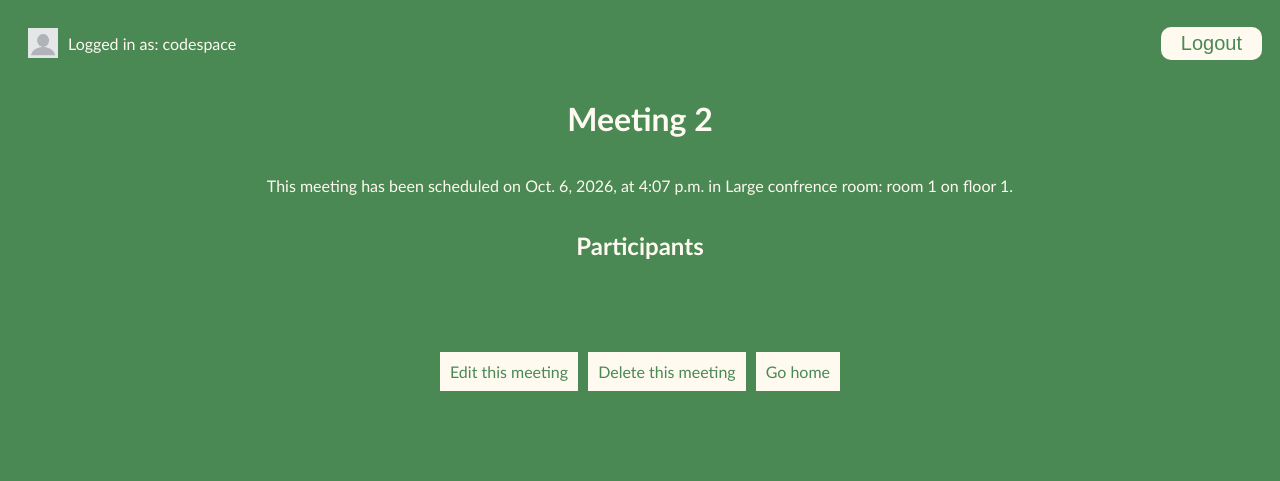
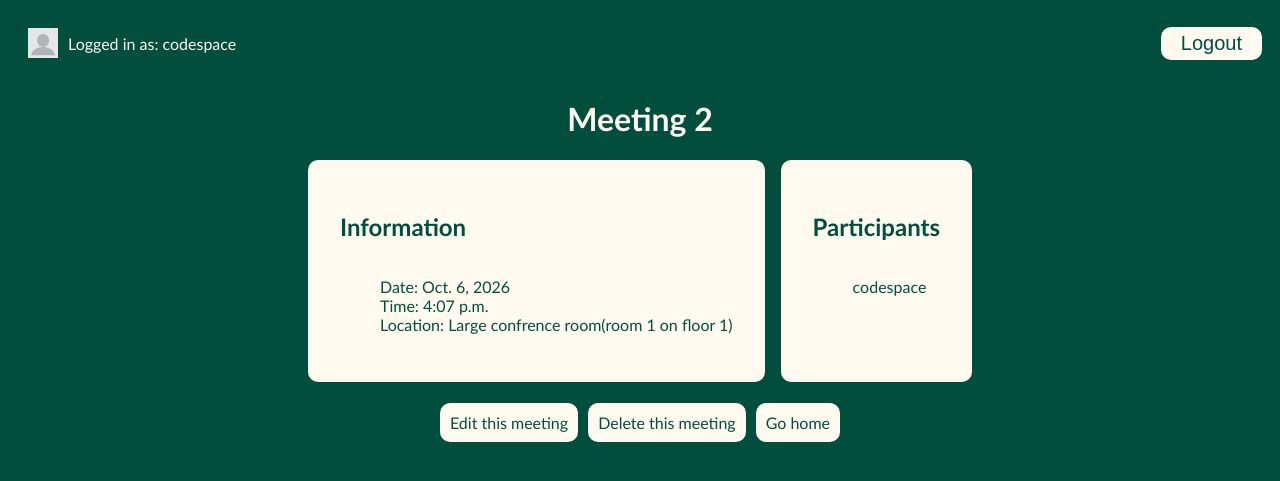
Before and after one commit to Erikabuckley/django-skills, a Django app: page /meetings/3 in a window 1280 px wide. Shown: the top 481 px of the page. Run offline with Django 5.2, Linux system fonts and the light colour scheme; a user stored in the database is signed in; data comes from the database, SQL or seed files in the repository; both versions use the stored data as it was after the commit.

Commit message:
css updates

```diff
--- a/meeting_planner/meetings/models.py
+++ b/meeting_planner/meetings/models.py
@@ -8,7 +8,7 @@ class Room(models.Model):
     room_number = models.IntegerField()
 
     def __str__(self):
-        return f"{self.name}: room  {self.room_number} on floor {self.floor}"
+        return f"{self.name}(room  {self.room_number} on floor {self.floor})"
 
 #table in db has to inherit from the models superclass
 class Meeting(models.Model):
--- a/meeting_planner/templates/base.html
+++ b/meeting_planner/templates/base.html
@@ -4,14 +4,15 @@
 <head>
     <meta charset="UTF-8">
     <title>{% block title %}{% endblock %}</Title>
-    <link rel="stylesheet" href="{% static "website/style.css" %}">
+    <link rel="stylesheet" href="{% static 'website/style.css' %}">
+    <link rel="icon" type="image/x-icon" href="{% static 'website/icon.png' %}">
 </head>
 
 <body>
     <div class="login">
         {% if user.is_authenticated %}
             <div class="name">
-                <img src="{% static "website/profile.jpg" %}" id="profile">
+                <img src="{% static 'website/profile.jpg' %}" id="profile">
                 Logged in as: {{user.get_username}}
             </div>
             <form method="post" action="{%url 'logout'%}">
--- a/meeting_planner/templates/meetings/detail.html
+++ b/meeting_planner/templates/meetings/detail.html
@@ -5,23 +5,33 @@
 {% block content%}
 <h1>{{meeting.title}}</h1>
 
-<p>
-    This meeting has been scheduled on {{meeting.date}}, at {{meeting.start_time}} in {{meeting.room}}.
-</p>
+<div class="meeting-card">
 
+    <div class="item meeting-info">
+        <h2>Information</h2>
+        <ul>
+            <li>Date: {{meeting.date}}</li>
+            <li>Time: {{meeting.start_time}} </li>
+            <li>Location: {{meeting.room}}</li>
+        </ul>
+    </div>
+
+    <div class="item meeting-participants">
         <h2>Participants</h2>
         <ul>
-    {% for participant in participants.all%}
-    <li>{{ participant.username }}
+            {% for participant in meeting.participants.all%}
+            <li>{{ participant.username }}</li>
             {%endfor%}
         </ul>
+    </div>
 
-<br>
+</div>
 
+<div class="meeting-actions">
     <p class="actions">
         <a href="{%url 'edit' meeting.id%}">Edit this meeting</a><br>
         <a href="{%url 'delete' meeting.id%}">Delete this meeting</a><br>
         <a href="{% url 'welcome' %}">Go home</a>
-
     </p>
+</div>
 {%endblock%}
--- a/meeting_planner/templates/website/welcome.html
+++ b/meeting_planner/templates/website/welcome.html
@@ -15,10 +15,11 @@
                     </li>
                 {% endfor %}
             </ul>
-    <div>
+        </div>
+
         <div class="rooms">
             <a href="{%url 'rooms'%}">View rooms in the building</a>
         </div>
-{% endif%}
+    {% endif %}
 
 {%endblock%}
--- a/meeting_planner/website/static/website/style.css
+++ b/meeting_planner/website/static/website/style.css
@@ -1,84 +1,100 @@
+:root {
+    --main: #014e3c;
+}
+
 body {
     font-family: 'Calibri', 'Trebuchet MS', sans-serif;
     color: floralwhite;
-    background-color: #4a8854;
-}
-
-a{
-    color: white;
-    text-decoration: none;
+    background-color: var(--main);
 }
 
 button {
     background-color: floralwhite;
     border: none;
-    color: #4a8854;
+    color: var(--main);
     border-radius: 10px;
     padding: 5px 20px;
     font-size: 20px;
 }
 
-.login{
+button:hover {
+    background-color: rgb(233, 231, 229);
+}
+
+li {
+    list-style-type: none;
+}
+
+.login {
     justify-content: space-between;
-    display:flex;
+    display: flex;
     flex-direction: row;
     padding: 10px;
     align-items: center;
 }
 
-button:hover{
-    background-color: rgb(233, 231, 229);
+a{
+    text-decoration: none;
 }
 
-#profile{
+#profile {
     height: 30px;
-    width:30px;
-    padding:10px;
+    width: 30px;
+    padding: 10px;
 }
 
-.name{
-    display:flex;
+.name {
+    display: flex;
     flex-direction: row;
     align-items: center;
 }
 
-.body{
-    display:flex;
+.body {
+    display: flex;
     flex-direction: column;
     align-items: center;
 }
 
-li{
-    list-style-type: none;
-}
-
-.actions{
+.actions {
     display: flex;
     flex-direction: row;
 }
 
-.actions a{
+.actions a {
     padding: 10px;
-    margin:5px;
+    margin: 5px;
     background-color: floralwhite;
-    color: #4a8854;
+    color: var(--main);
+    border-radius: 10px;
+
 }
 
-.actions a:hover{
+.actions a:hover {
     background-color: rgb(233, 231, 229);
 }
 
-.form{
+.form {
     padding: 20px;
     gap: 1rem;
     display: flex;
-    flex-direction : column;
+    flex-direction: column;
     align-items: center;
     background-color: white;
-    color: #4a8854;
+    color: var(--main);
     border-radius: 10px;
 }
 
-.rooms{
-    color: red;
+.meeting-card {
+    display: flex;
+    flex-direction: row;
+    color: var(--main);
+    gap: 1rem;
 }
+
+.item{
+    background-color: floralwhite;
+    display: flex;
+    flex-direction: column;
+    padding: 2rem;
+    border-radius: 10px;
+}
```
Also changed, not shown: meeting_planner/db.sqlite3, meeting_planner/website/static/website/icon.png (added). Lines whose indentation alone changed are shown as unchanged.
